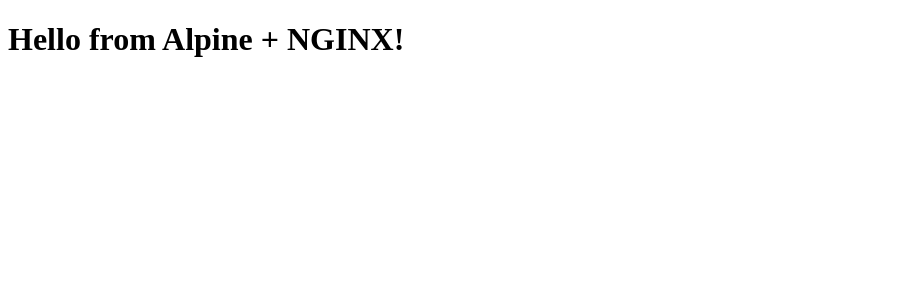
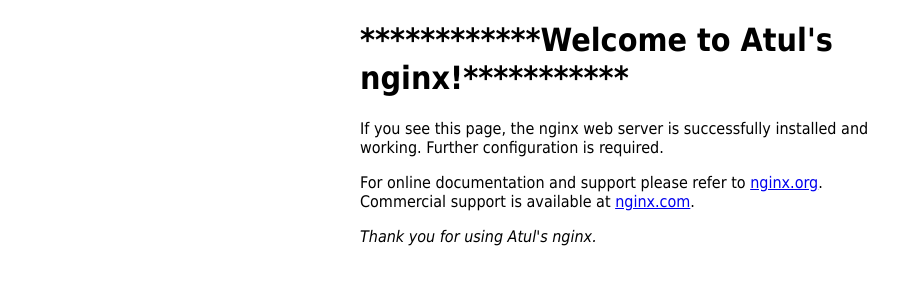
Before and after one commit to abage001/SampleCode, a plain HTML site: page index.html in a window 1280 px wide. Shown: the whole page, without its empty margins (0-922 px from the left). Drawn offline with Linux system fonts and the light colour scheme.

Commit message:
Update index.html

```diff
--- a/index.html
+++ b/index.html
@@ -1,9 +1,23 @@
 <!DOCTYPE html>
 <html>
 <head>
-  <title>Welcome In Atul's Web Page</title>
+<title>********Welcome to Atul's nginx!************</title>
+<style>
+html { color-scheme: light dark; }
+body { width: 35em; margin: 0 auto;
+font-family: Tahoma, Verdana, Arial, sans-serif; }
+</style>
 </head>
 <body>
-  <h1>Hello from Alpine + NGINX!</h1>
+<h1>************Welcome to Atul's nginx!***********</h1>
+<p>If you see this page, the nginx web server is successfully installed and
+working. Further configuration is required.</p>
+
+<p>For online documentation and support please refer to
+<a href="http://nginx.org/">nginx.org</a>.<br/>
+Commercial support is available at
+<a href="http://nginx.com/">nginx.com</a>.</p>
+
+<p><em>Thank you for using Atul's nginx.</em></p>
 </body>
 </html>
```
